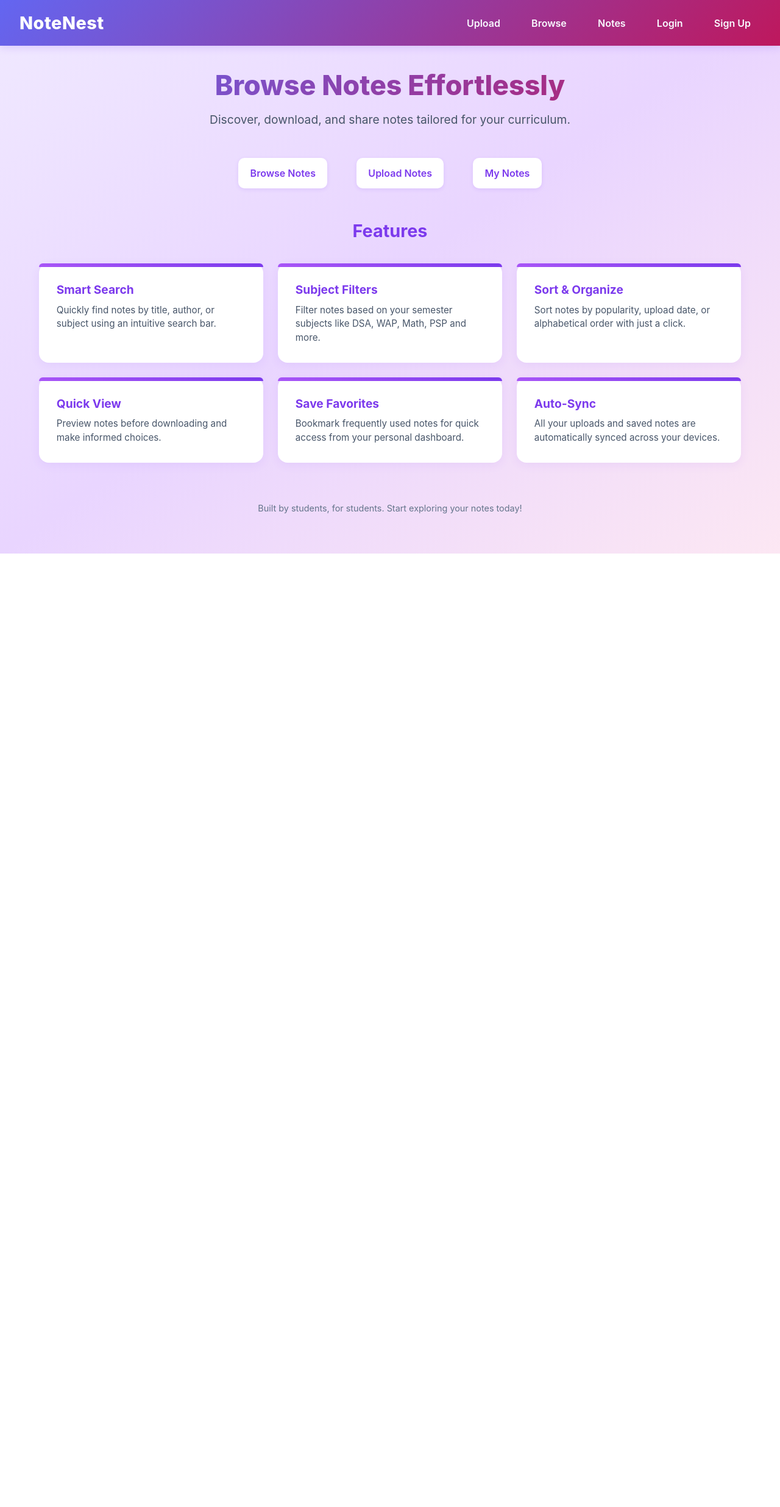
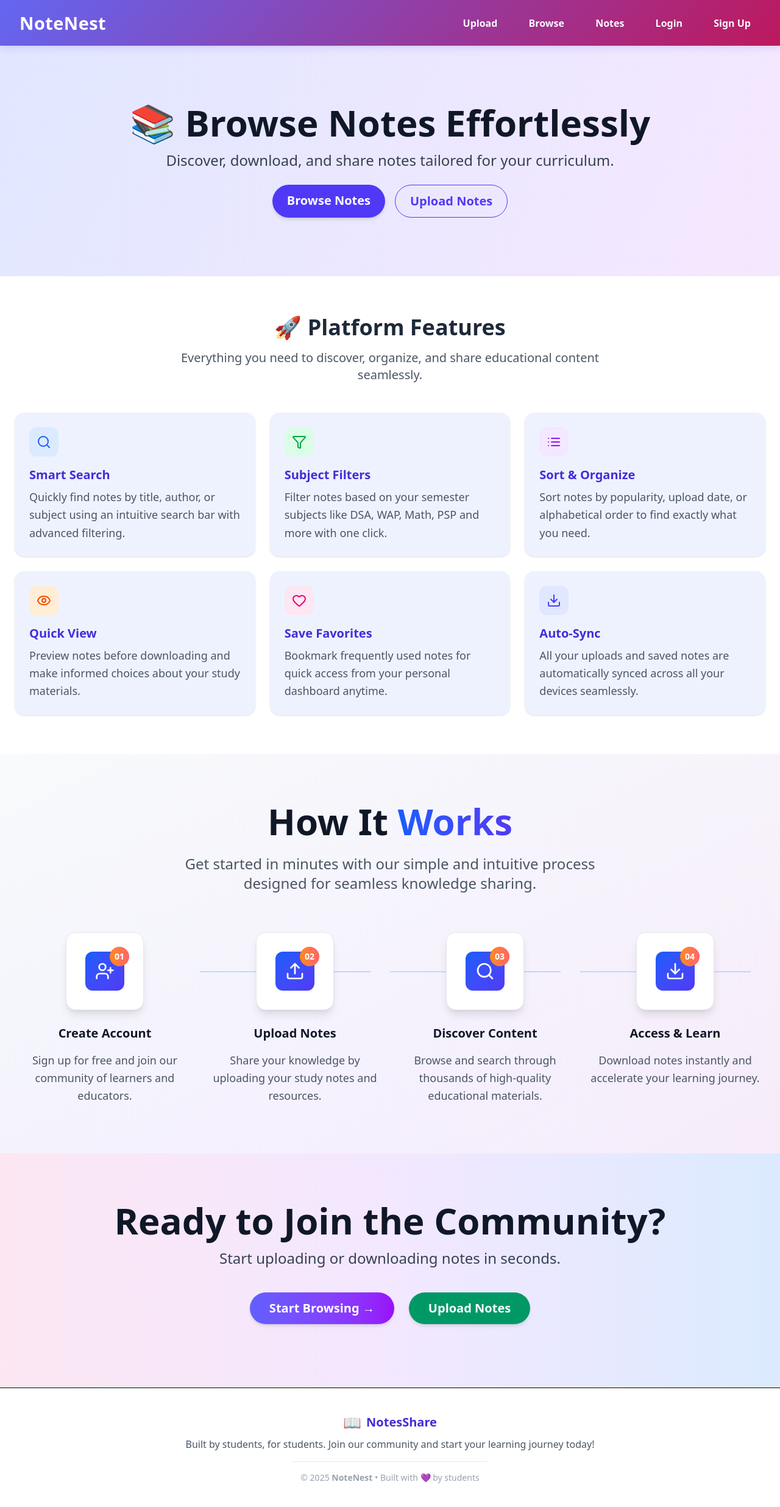
Before and after one commit to rxiddhi/NotesShaaring-Platform, a React (Vite) app in the folder frontend/: page / in a window 1280 px wide. Shown: the whole page at 61% size. Before the commit the page ends 908 px from the top, so only its background shows below. Built offline with nearby package versions, Linux system fonts and the light colour scheme.

Commit message:
improved home page

```diff
--- a/frontend/src/components/HomePage.jsx
+++ b/frontend/src/components/HomePage.jsx
@@ -1,68 +1,161 @@
+import React from 'react';
 import { Link } from 'react-router-dom';
-import '../styles/HomePage.css';
-import Navbar from "./Navbar";
+import Navbar from './Navbar';
+import { UserPlus, Upload, Search, Download, Eye, Heart, List, Filter } from 'lucide-react';
 
-const HomePage = () => {
+const features = [
+  { title: "Smart Search", desc: "Quickly find notes by title, author, or subject using an intuitive search bar with advanced filtering.", icon: Search, color: "text-blue-600", bg: "bg-blue-100" },
+  { title: "Subject Filters", desc: "Filter notes based on your semester subjects like DSA, WAP, Math, PSP and more with one click.", icon: Filter, color: "text-green-600", bg: "bg-green-100" },
+  { title: "Sort & Organize", desc: "Sort notes by popularity, upload date, or alphabetical order to find exactly what you need.", icon: List, color: "text-purple-600", bg: "bg-purple-100" },
+  { title: "Quick View", desc: "Preview notes before downloading and make informed choices about your study materials.", icon: Eye, color: "text-orange-600", bg: "bg-orange-100" },
+  { title: "Save Favorites", desc: "Bookmark frequently used notes for quick access from your personal dashboard anytime.", icon: Heart, color: "text-pink-600", bg: "bg-pink-100" },
+  { title: "Auto-Sync", desc: "All your uploads and saved notes are automatically synced across all your devices seamlessly.", icon: Download, color: "text-indigo-600", bg: "bg-indigo-100" },
+];
+
+const steps = [
+  {
+    icon: UserPlus,
+    title: 'Create Account',
+    description: 'Sign up for free and join our community of learners and educators.',
+    step: '01'
+  },
+  {
+    icon: Upload,
+    title: 'Upload Notes',
+    description: 'Share your knowledge by uploading your study notes and resources.',
+    step: '02'
+  },
+  {
+    icon: Search,
+    title: 'Discover Content',
+    description: 'Browse and search through thousands of high-quality educational materials.',
+    step: '03'
+  },
+  {
+    icon: Download,
+    title: 'Access & Learn',
+    description: 'Download notes instantly and accelerate your learning journey.',
+    step: '04'
+  }
+];
+
+export default function HomePage() {
   return (
     <>
-      <div className="landing-wrapper">
+      <div className="min-h-screen bg-gradient-to-br from-indigo-100 via-purple-100 to-pink-100 font-sans overflow-auto">
 
-      {/* Header Section */}
-      <header className="landing-header">
-        <h1 className="landing-title">Browse Notes Effortlessly</h1>
-        <p className="tagline">
-          Discover, download, and share notes tailored for your curriculum.
-        </p>
-      </header>
 
-      {/* Button Group */}
-      <div className="button-group">
-        <Link to="/browse" className="nav-btn">Browse Notes</Link>
-        <Link to="/upload" className="nav-btn">Upload Notes</Link>
-        <Link to="/notes" className="nav-btn">My Notes</Link>
+        <section className="text-center py-24 px-4">
+          <h1 className="text-5xl md:text-6xl font-bold text-gray-900 mb-4 flex justify-center items-center gap-2">
+            📚 Browse Notes Effortlessly
+          </h1>
+          <p className="text-2xl text-gray-700 mb-6">Discover, download, and share notes tailored for your curriculum.</p>
+          <div className="flex justify-center gap-4">
+            <Link to="/browse" className="px-6 py-3 bg-indigo-600 text-white rounded-full hover:bg-indigo-500 shadow-md transition text-xl font-semibold">Browse Notes</Link>
+            <Link to="/upload" className="px-6 py-3 border border-indigo-600 text-indigo-600 rounded-full hover:bg-indigo-50 transition text-xl font-semibold">Upload Notes</Link>
+          </div>
+        </section>
+
+
+        <section className="py-16 bg-white">
+          <h2 className="text-4xl font-bold text-center text-gray-800 mb-4">🚀 Platform Features</h2>
+          <p className="text-xl text-center text-gray-600 mb-12 max-w-3xl mx-auto">
+            Everything you need to discover, organize, and share educational content seamlessly.
+          </p>
+          <div className="grid grid-cols-1 sm:grid-cols-2 md:grid-cols-3 gap-6 px-6 max-w-7xl mx-auto">
+            {features.map((f, i) => (
+              <div key={i} className="bg-indigo-50 rounded-2xl p-6 shadow hover:shadow-xl transition group hover:scale-[1.02]">
+                <div className={`w-12 h-12 flex items-center justify-center rounded-xl mb-4 text-white ${f.bg}`}>
+                  {<f.icon className={`w-6 h-6 ${f.color}`} />}
+                </div>
+                <h3 className="text-xl font-bold mb-2 text-indigo-700 group-hover:text-indigo-900">{f.title}</h3>
+                <p className="text-lg text-gray-600 leading-relaxed">{f.desc}</p>
+              </div>
+            ))}
+          </div>
+        </section>
+
+
+        <section id="how-it-works" className="py-20 bg-gradient-to-br from-gray-50 to-blue-50/30">
+          <div className="max-w-7xl mx-auto px-4 sm:px-6 lg:px-8">
+            <div className="text-center mb-16">
+              <h2 className="text-5xl md:text-6xl font-bold text-gray-900 mb-6">
+                How It <span className="bg-gradient-to-r from-blue-600 to-indigo-600 bg-clip-text text-transparent">Works</span>
+              </h2>
+              <p className="text-2xl text-gray-600 max-w-3xl mx-auto">
+                Get started in minutes with our simple and intuitive process designed for seamless knowledge sharing.
+              </p>
+            </div>
+            <div className="grid grid-cols-1 md:grid-cols-2 lg:grid-cols-4 gap-8">
+              {steps.map((step, index) => {
+                const Icon = step.icon;
+                return (
+                  <div key={index} className="relative group">
+                    {index < steps.length - 1 && (
+                      <div className="hidden lg:block absolute top-16 left-full w-full h-0.5 bg-gradient-to-r from-blue-200 to-indigo-200 transform translate-x-4 z-0"></div>
+                    )}
+                    <div className="relative z-10 text-center">
+                      <div className="w-32 h-32 mx-auto mb-6 bg-white rounded-2xl shadow-lg border border-gray-200 flex items-center justify-center group-hover:shadow-xl group-hover:scale-105 transition-all duration-300">
+                        <div className="relative">
+                          <div className="w-16 h-16 bg-gradient-to-br from-blue-600 to-indigo-600 rounded-xl flex items-center justify-center">
+                            <Icon className="w-8 h-8 text-white" />
+                          </div>
+                          <div className="absolute -top-2 -right-2 w-8 h-8 bg-gradient-to-r from-orange-400 to-red-400 rounded-full flex items-center justify-center text-white text-sm font-bold">
+                            {step.step}
+                          </div>
+                        </div>
+                      </div>
+                      <h3 className="text-xl font-semibold text-gray-900 mb-4 group-hover:text-blue-600 transition-colors duration-300">{step.title}</h3>
+                      <p className="text-lg text-gray-600 leading-relaxed">{step.description}</p>
+                    </div>
+                  </div>
+                );
+              })}
+            </div>
+          </div>
+        </section>
+
+
+        <section className="py-20 px-6 text-center bg-gradient-to-r from-pink-100 via-purple-100 to-blue-100">
+          <h2 className="text-4xl md:text-6xl font-bold text-gray-900 mb-4">
+            Ready to Join the Community?
+          </h2>
+          <p className="text-2xl text-gray-700 max-w-2xl mx-auto mb-10">
+            Start uploading or downloading notes in seconds.
+          </p>
+
+          <div className="flex flex-col md:flex-row justify-center gap-6 mb-6">
+            <Link
+              to="/browse"
+              className="px-8 py-3 bg-gradient-to-r from-indigo-500 to-purple-600 text-white rounded-full shadow-md hover:from-indigo-600 hover:to-purple-700 transition-all text-xl font-semibold"
+            >
+              Start Browsing →
+            </Link>
+            <Link
+              to="/upload"
+              className="px-8 py-3 bg-emerald-600 text-white rounded-full shadow-md hover:bg-emerald-500 transition-all text-xl font-semibold"
+            >
+              Upload Notes
+            </Link>
+          </div>
+
+          <div className="flex flex-wrap justify-center gap-6 text-base text-gray-600 font-medium">
+          </div>
+        </section>
+
+<footer className="bg-white py-10 text-center border-t">
+  <div className="flex justify-center items-center gap-2 text-indigo-700 font-bold text-xl mb-2">
+    <span className="text-purple-600 text-2xl">📖</span> NotesShare
+  </div>
+  <p className="text-gray-600 text-base mb-4">
+    Built by students, for students. Join our community and start your learning journey today!
+  </p>
+  <hr className="max-w-xs mx-auto my-4 border-gray-200" />
+  <p className="text-sm text-gray-400">
+    © 2025 <span className="font-semibold">NoteNest</span> • Built with <span className="text-purple-400">💜</span> by students
+  </p>
+</footer>
       </div>
-
-      {/* Features Section */}
-      <h2 className="features-heading">Features</h2>
-      <section className="features-section">
-        <div className="feature-card styled-card">
-          <h3 className="card-heading">Smart Search</h3>
-          <p className="card-subtext">Quickly find notes by title, author, or subject using an intuitive search bar.</p>
-        </div>
-
-        <div className="feature-card styled-card">
-          <h3 className="card-heading">Subject Filters</h3>
-          <p className="card-subtext">Filter notes based on your semester subjects like DSA, WAP, Math, PSP and more.</p>
-        </div>
-
-        <div className="feature-card styled-card">
-          <h3 className="card-heading">Sort & Organize</h3>
-          <p className="card-subtext">Sort notes by popularity, upload date, or alphabetical order with just a click.</p>
-        </div>
-
-        <div className="feature-card styled-card">
-          <h3 className="card-heading">Quick View</h3>
-          <p className="card-subtext">Preview notes before downloading and make informed choices.</p>
-        </div>
-
-        <div className="feature-card styled-card">
-          <h3 className="card-heading">Save Favorites</h3>
-          <p className="card-subtext">Bookmark frequently used notes for quick access from your personal dashboard.</p>
-        </div>
-
-        <div className="feature-card styled-card">
-          <h3 className="card-heading">Auto-Sync</h3>
-          <p className="card-subtext">All your uploads and saved notes are automatically synced across your devices.</p>
-        </div>
-      </section>
-
-      {/* Footer */}
-      <footer className="landing-footer">
-        <p>Built by students, for students. Start exploring your notes today!</p>
-      </footer>
-    </div>
-  </>
+    </>
   );
-};
-
-export default HomePage;
+}
```
